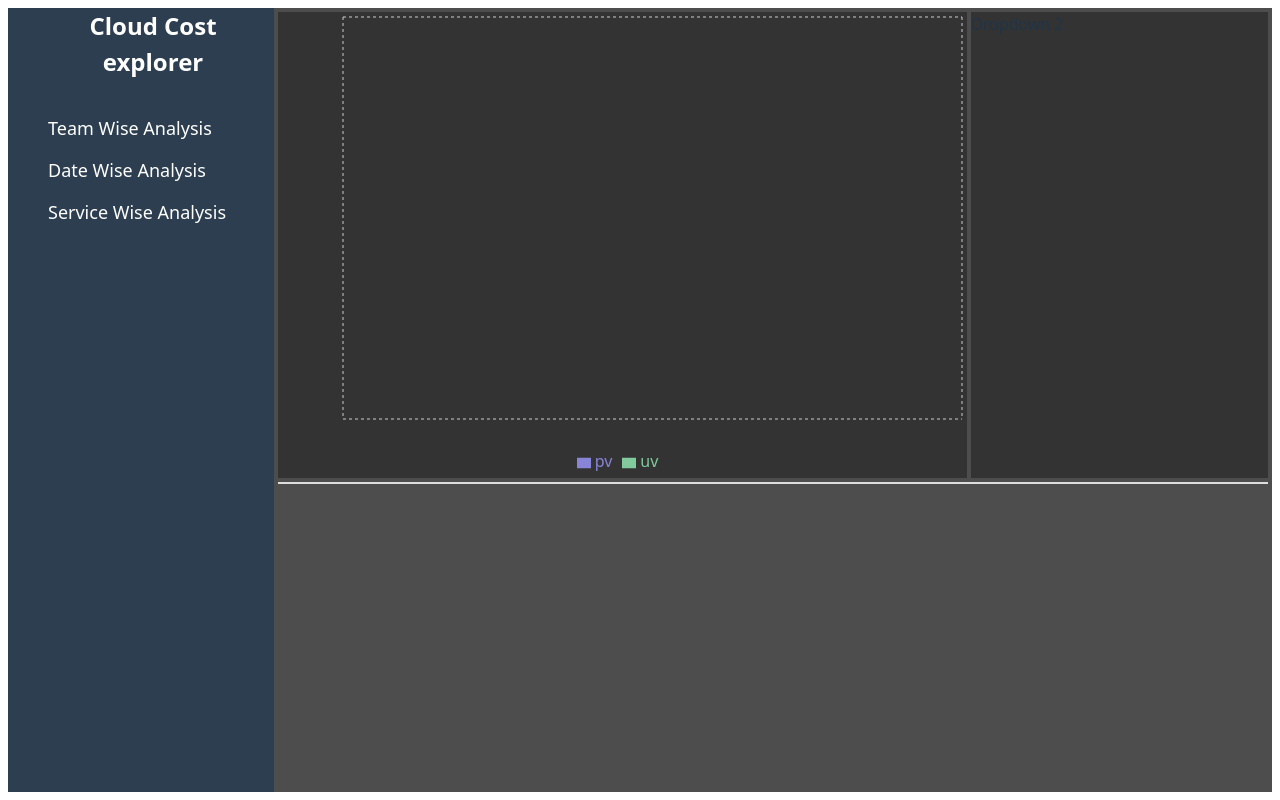
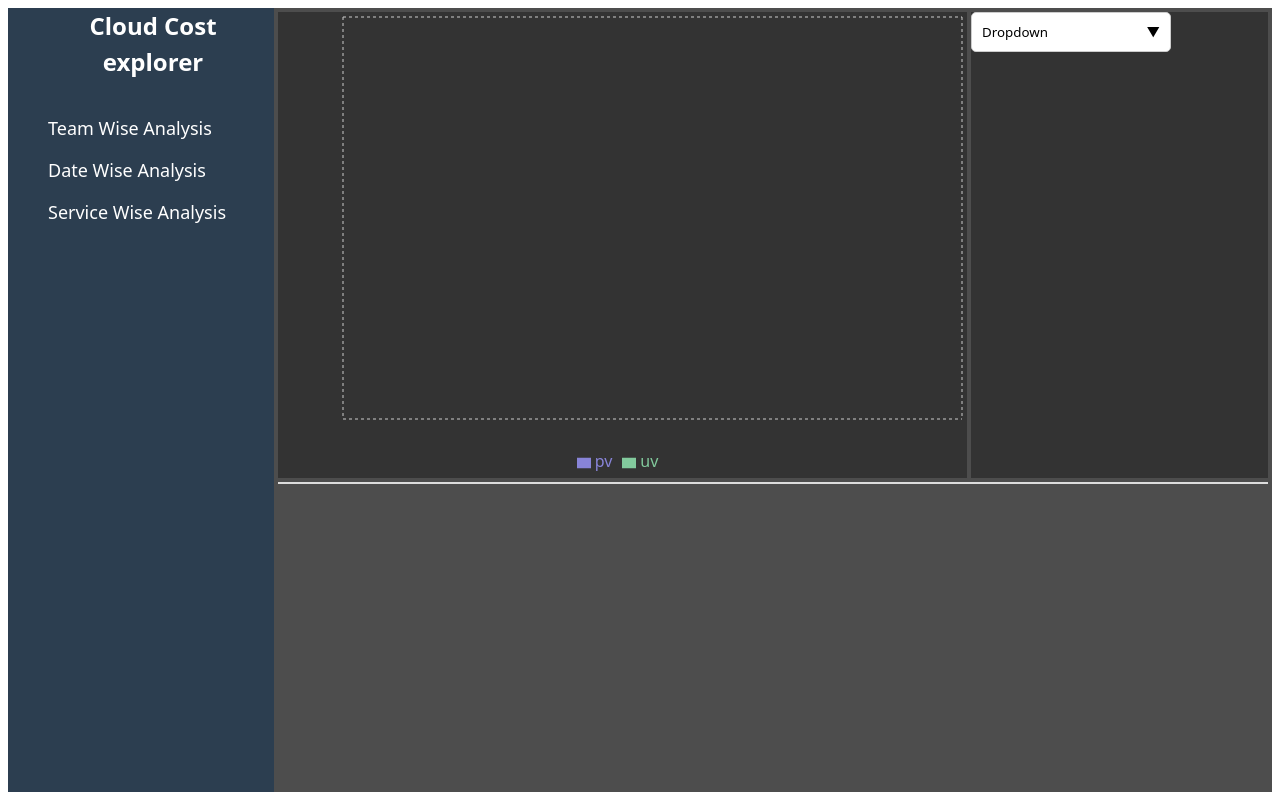
Before and after one commit to sandeepgujjeti/cloud-cost-explorer, a React (Vite) app: page / in a window 1280 px wide. Built offline with nearby package versions, Linux system fonts and the light colour scheme.

Commit message:
Implemented the Dropdown.jsx Component

```diff
--- a/src/components/Dropdown.jsx
+++ b/src/components/Dropdown.jsx
@@ -1,11 +1,77 @@
-import React from 'react'
+import React, { useState } from "react";
 
 const Dropdown = () => {
+  const [selectedItem, setSelectedItem] = useState("Dropdown");
+  const [isOpen, setIsOpen] = useState(false);
+
+  const items = ["Team Wise Analysis", "Date Wise Analysis", "Service Wice Analysis"];
+
+  const toggleDropdown = () => {
+    setIsOpen(!isOpen);
+  };
+
+  const handleItemClick = (item) => {
+    setSelectedItem(item);
+    setIsOpen(false);
+  };
+
   return (
-    <div>
-        <div>Dropdown 2</div>
+    <div style={{ position: "relative", width: "200px" }}>
+      {/* Dropdown Button */}
+      <button
+        onClick={toggleDropdown}
+        style={{
+          width: "100%",
+          padding: "10px",
+          backgroundColor: "white",
+          border: "1px solid #ccc",
+          borderRadius: "5px",
+          textAlign: "left",
+          cursor: "pointer",
+        }}
+      >
+        {selectedItem}
+        <span style={{ float: "right" }}>
+          {isOpen ? "▲" : "▼"}
+        </span>
+      </button>
+
+      {/* Dropdown Menu */}
+      {isOpen && (
+        <ul
+          style={{
+            listStyle: "none",
+            margin: 0,
+            padding: "5px 0",
+            position: "absolute",
+            width: "100%",
+            backgroundColor: "white",
+            border: "1px solid #ccc",
+            borderRadius: "5px",
+            boxShadow: "0px 4px 6px rgba(0, 0, 0, 0.1)",
+            zIndex: 1000,
+          }}
+        >
+          {items.map((item, index) => (
+            <li
+              key={index}
+              onClick={() => handleItemClick(item)}
+              style={{
+                padding: "10px",
+                cursor: "pointer",
+                backgroundColor: "white",
+                borderBottom: index < items.length - 1 ? "1px solid #eee" : "none",
+              }}
+              onMouseEnter={(e) => (e.target.style.backgroundColor = "#f0f8ff")}
+              onMouseLeave={(e) => (e.target.style.backgroundColor = "white")}
+            >
+              {item}
+            </li>
+          ))}
+        </ul>
+      )}
     </div>
-  )
-}
+  );
+};
 
-export default Dropdown
+export default Dropdown;
```
Also changed, not shown: src/App.js (added, +12 -0 lines).
